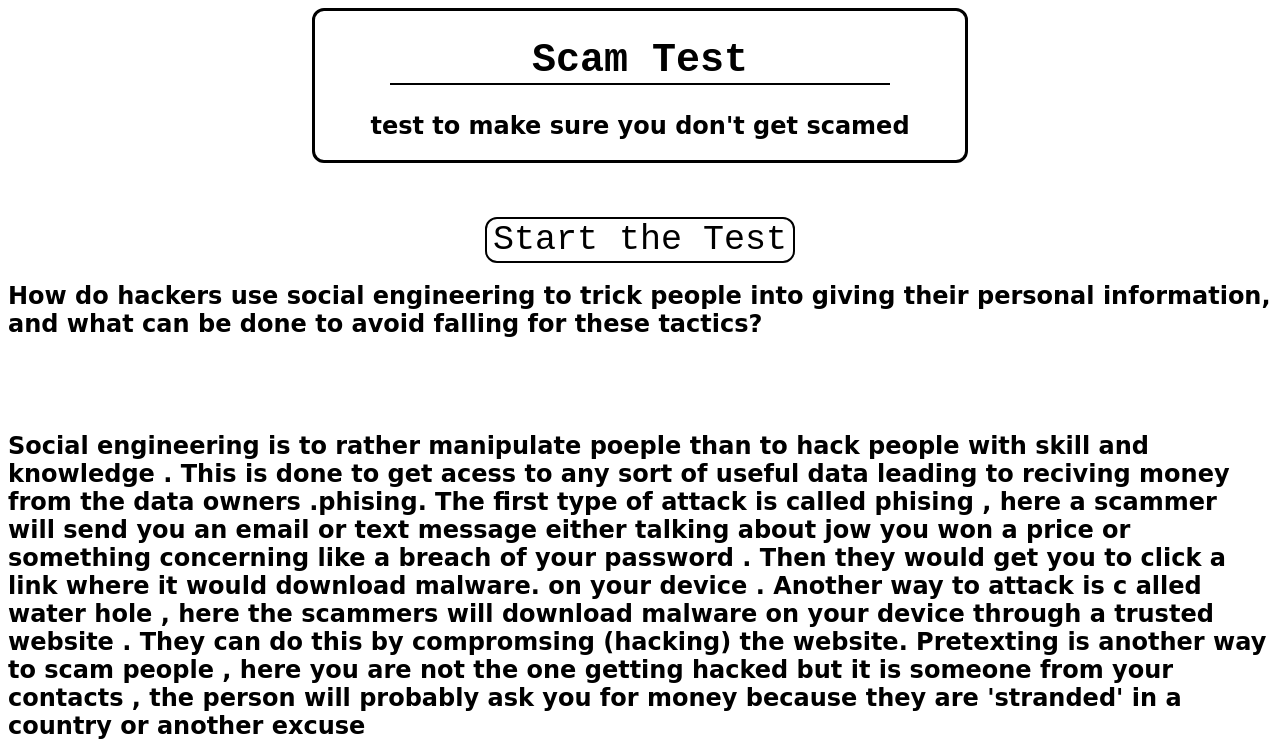
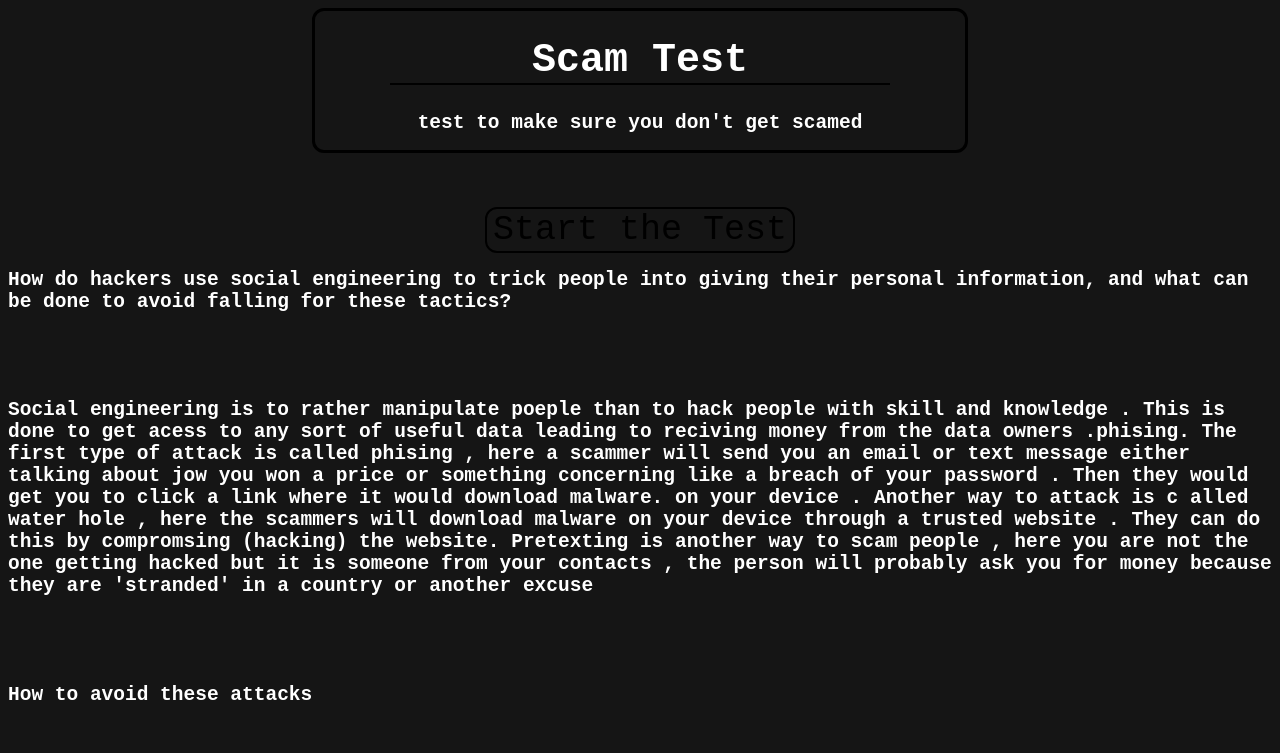
Before and after one commit to Adheesh-Sood/comp-hw-, a plain HTML site: page index.html in a window 1280 px wide. Shown: the top 753 px of the page. Drawn offline with Linux system fonts and the light colour scheme.

Commit message:
Add files via upload

```diff
--- a/index.css
+++ b/index.css
@@ -4,9 +4,11 @@
   font-size:40px;
   border-bottom:2px solid #000;
   width:500px;
+  color:#fff;
 }
 h2{
-  font-family:cursive;
+  font-family:monospace;
+  color:#fff;
 
 }
 .main{
@@ -36,3 +38,6 @@ button:hover{
   color:#fff;
   background:#000;
 }
+body{
+  background: #151515;
+}
```
